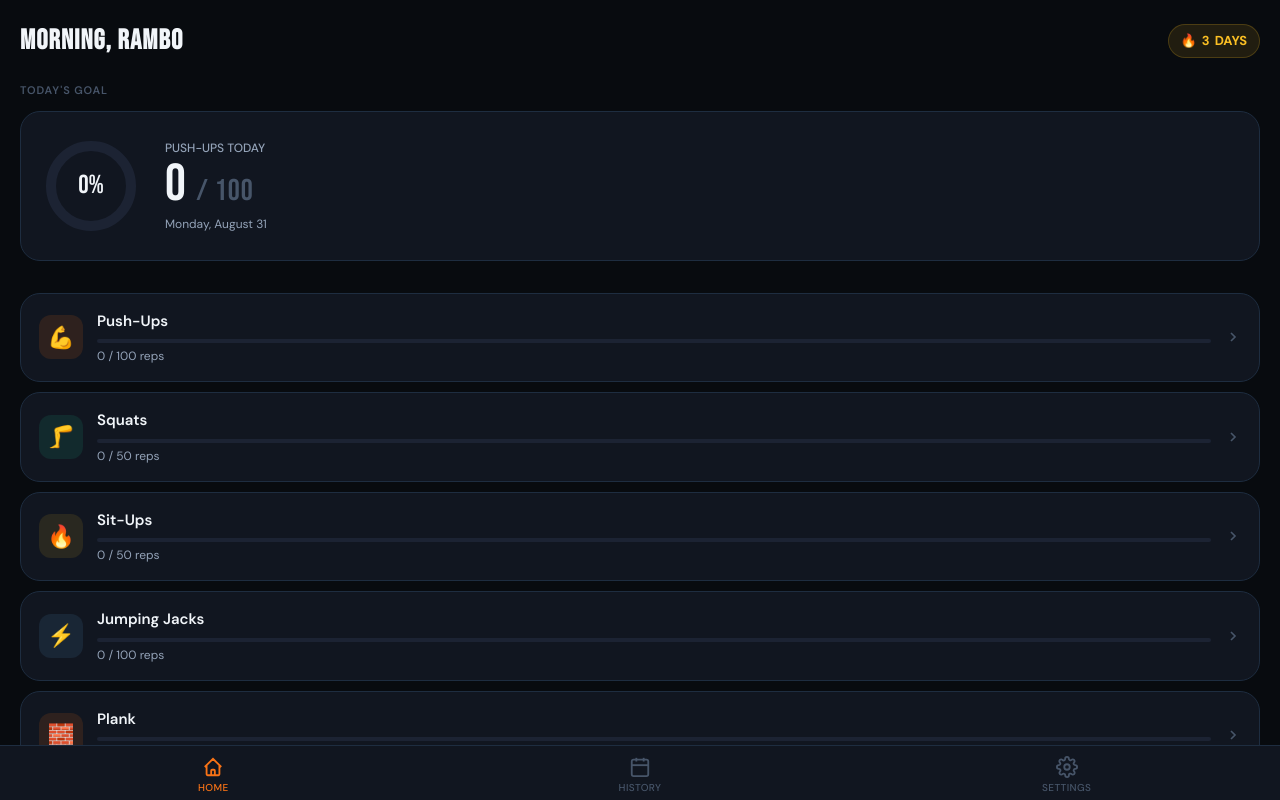
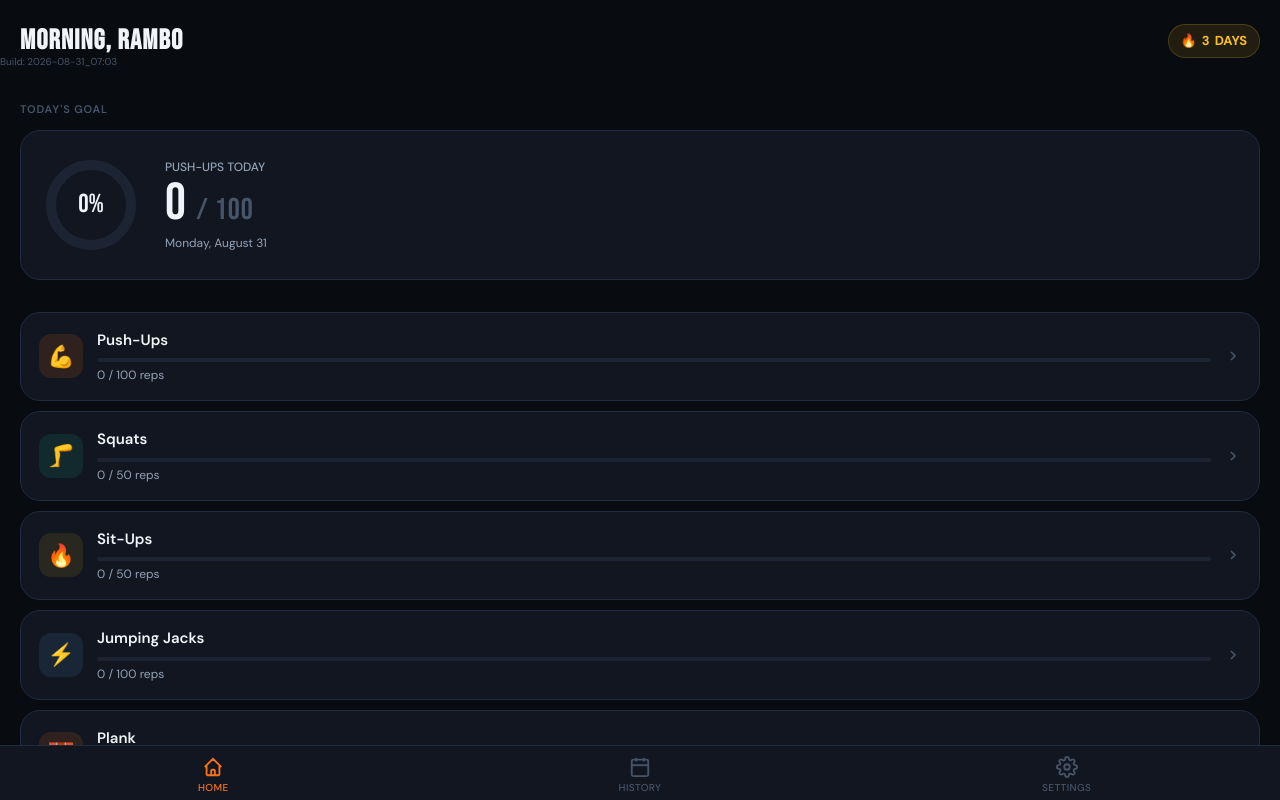
Before and after one commit to rjthor/grind-app, a plain HTML site: page grind.html in a window 1280 px wide. Drawn offline with Linux system fonts and the light colour scheme.

Commit message:
Show build stamp on Dashboard (not just buried in Settings); print cache-busted test URL from publish.sh

```diff
--- a/grind.html
+++ b/grind.html
@@ -925,6 +925,7 @@ html, body {
       <h2 id="dash-greeting">MORNING, RAMBO</h2>
       <div class="streak-badge" id="streak-badge">🔥 <span id="streak-num">0</span> DAY</div>
     </div>
+    <div id="build-stamp-dash" style="font-size:10px;color:var(--text3);margin-top:-8px;margin-bottom:12px;">Build: —</div>
 
     <div class="today-section">
       <div class="section-label">Today's Goal</div>
@@ -1165,7 +1166,7 @@ html, body {
 
 // Bumped by publish.sh on every push — lets you confirm on your phone that a
 // deploy actually landed (GitHub Pages + PWA home-screen caching can lag).
-const BUILD_ID = '2026-08-30_17:38';
+const BUILD_ID = '2026-08-31_07:03';
 
 /* ═══════════════════════════════════════════
    DATA LAYER
@@ -1997,4 +1998,5 @@ function maybeSeedDemo() {
 maybeSeedDemo();
 renderDashboard();
 document.getElementById('build-stamp').textContent = `Build: ${BUILD_ID}`;
+document.getElementById('build-stamp-dash').textContent = `Build: ${BUILD_ID}`;
 </script>
```
